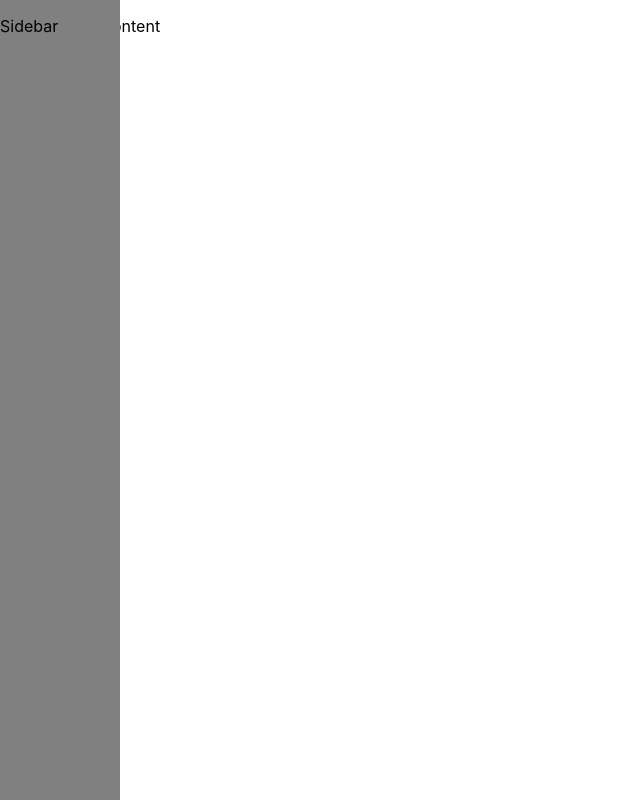
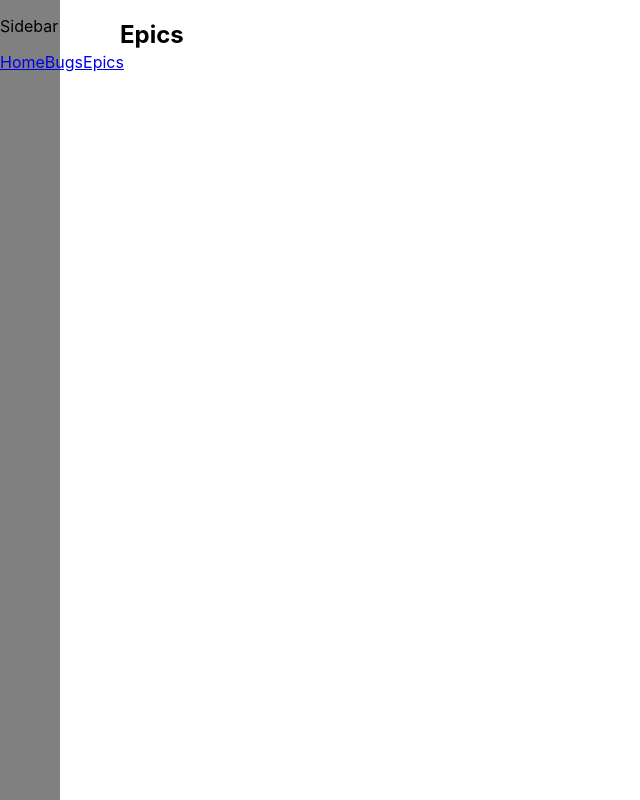
Before and after one commit to venialgimcrack/sidebar-shell, a React (Create React App) app: page /epics in a window 1280 px wide. Shown: the whole page, without its empty margins (0-640 px from the left). Built offline with nearby package versions, Linux system fonts and the light colour scheme.

Commit message:
basic routing functionality

```diff
--- a/package.json
+++ b/package.json
@@ -8,6 +8,7 @@
     "@testing-library/user-event": "^12.6.0",
     "react": "^17.0.1",
     "react-dom": "^17.0.1",
+    "react-router-dom": "^5.2.0",
     "react-scripts": "4.0.1",
     "web-vitals": "^0.2.4"
   },
--- /dev/null
+++ b/src/Bugs.js
@@ -0,0 +1,11 @@
+import './Content.css';
+
+function Bugs () {
+    return (
+        <div className="content">
+            <h2>Bugs</h2>
+        </div>
+    );
+}
+
+export default Bugs;
--- a/src/Content.css
+++ b/src/Content.css
@@ -2,5 +2,6 @@
     position: absolute;
     top: 0;
     left: 60px;
+    right: 0;
     bottom: 0;
 }
--- a/src/Content.js
+++ b/src/Content.js
@@ -1,15 +1,30 @@
-import React, { Component } from 'react';
+import {
+    Switch,
+    Route
+} from 'react-router-dom';
+
+import Homepage from './HomePage.js';
+import Bugs from './Bugs.js';
+import Epics from './Epics.js';
 
 import './Content.css';
 
-class Content extends Component {
-    render () {
-        return (
-            <div className="content">
-                <p>Page content</p>
-            </div>
-        );
-    }
+function Content () {
+    return (
+        <div className="content">
+            <Switch>
+                <Route exact path="/">
+                    <Homepage />
+                </Route>
+                <Route path="/bugs">
+                    <Bugs />
+                </Route>
+                <Route path="/epics">
+                    <Epics />
+                </Route>
+            </Switch>
+        </div>
+    );
 }
 
 export default Content;
--- /dev/null
+++ b/src/Epics.js
@@ -0,0 +1,11 @@
+import './Content.css';
+
+function Epics () {
+    return (
+        <div className="content">
+            <h2>Epics</h2>
+        </div>
+    );
+}
+
+export default Epics;
--- /dev/null
+++ b/src/HomePage.js
@@ -0,0 +1,11 @@
+import './Content.css';
+
+function HomePage () {
+    return (
+        <div className="content">
+            <h2>Home Page</h2>
+        </div>
+    );
+}
+
+export default HomePage;
--- a/src/Page.js
+++ b/src/Page.js
@@ -1,4 +1,7 @@
 import React, { Component } from 'react';
+import {
+    BrowserRouter as Router
+} from 'react-router-dom';
 
 import Sidebar from './Sidebar.js';
 import Content from './Content.js';
@@ -26,14 +29,14 @@ class Page extends Component {
 
     render () {
         return (
-            <>
+            <Router>
                 <Sidebar
                     expanded={this.state.expanded}
                     onMouseOver={this.expand}
                     onMouseLeave={this.contract}
                 />
                 <Content />
-            </>
+            </Router>
         );
     }
 }
--- a/src/Sidebar.css
+++ b/src/Sidebar.css
@@ -4,11 +4,14 @@
     top: 0;
     left: 0;
     bottom: 0;
-    z-index: 1
+    z-index: 1;
+    display: flex;
+    flex-direction: column;
 }
 
 .expand {
-    width: 120px;
+    width: 240px;
+    transition: width 500ms
 }
 
 .contract {
--- a/src/Sidebar.js
+++ b/src/Sidebar.js
@@ -1,4 +1,6 @@
 import React, { Component } from 'react';
+
+import SidebarLinks from './SidebarLinks.js';
 
 import './Sidebar.css';
 
@@ -15,6 +17,7 @@ class Sidebar extends Component {
                 onMouseLeave={onMouseLeave}
             >
                 <p>Sidebar</p>
+                <SidebarLinks />
             </div>
         );
     }
--- /dev/null
+++ b/src/SidebarLinks.js
@@ -0,0 +1,19 @@
+import React, { Component } from 'react';
+import {
+    Link
+} from 'react-router-dom';
+
+class SidebarLinks extends Component {
+
+    render () {
+        return (
+            <div>
+                <Link to="/">Home</Link>
+                <Link to="/bugs">Bugs</Link>
+                <Link to="/epics">Epics</Link>
+            </div>
+        );
+    }
+}
+
+export default SidebarLinks;
```
Also changed, not shown: 2 other files (tests, documents, lock files or other folders).
